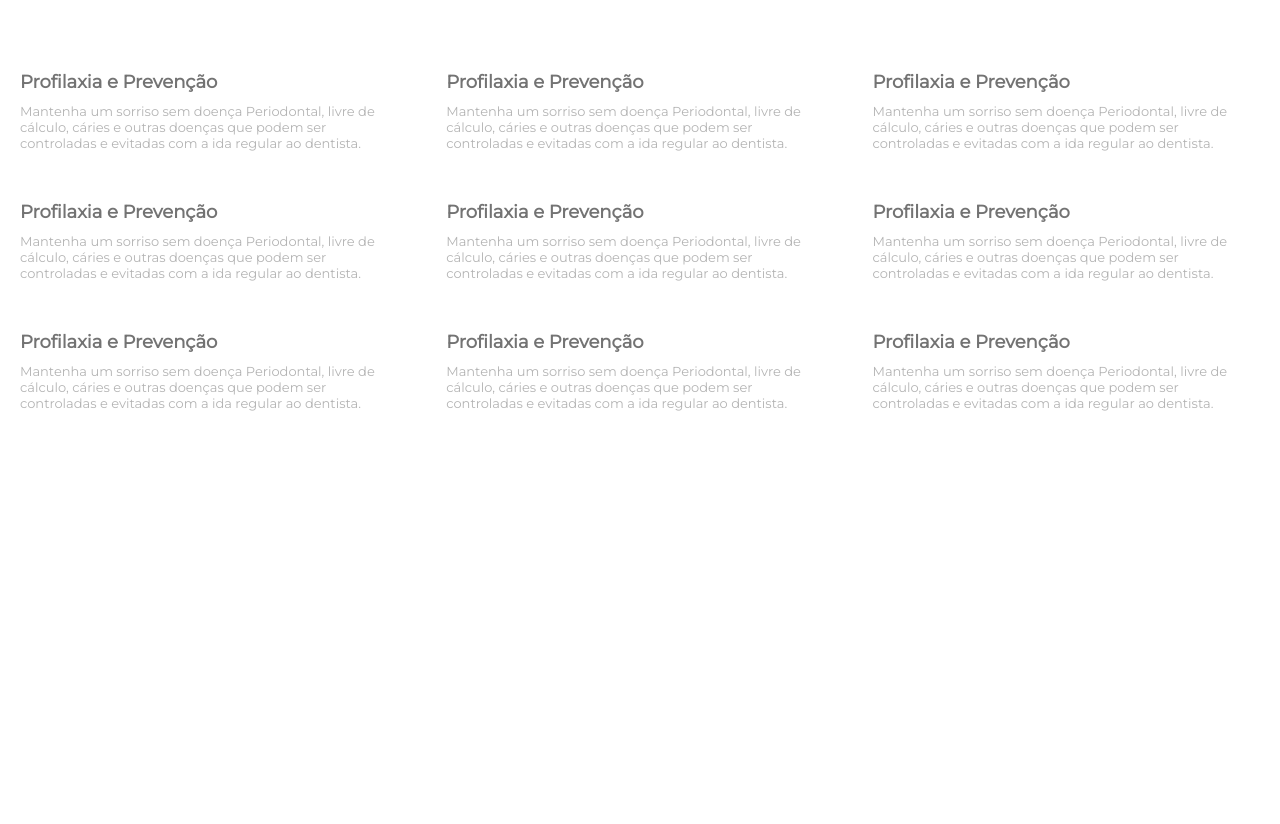
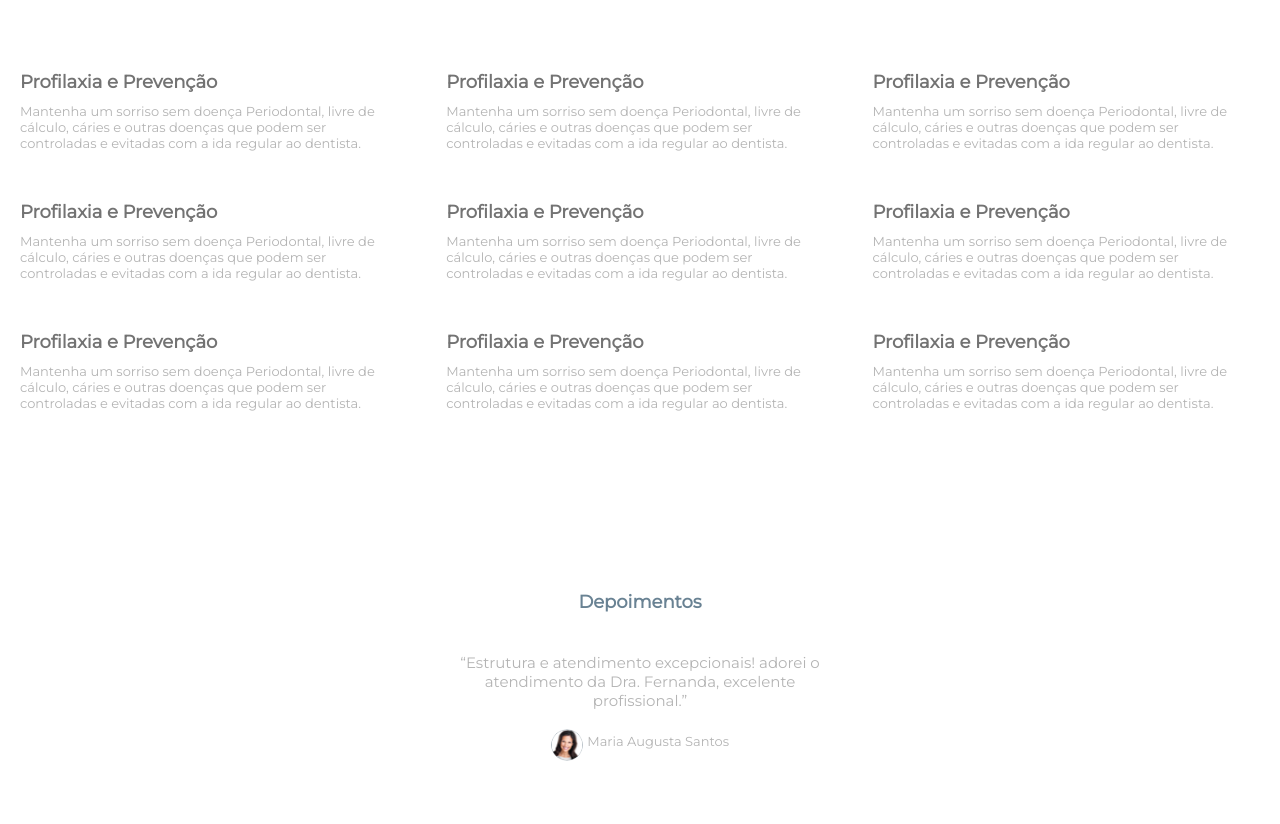
Before and after one commit to MateusFraga1988/Projeto-danki-code-04, a plain HTML site: page index.html in a window 1280 px wide. Shown: the part 1720-2544 px from the top of the page. Before the commit the page ends 2311 px from the top, so only its background shows below. Drawn offline with Linux system fonts and the light colour scheme.

Commit message:
Sessão depoimentos

```diff
--- a/css/style.css
+++ b/css/style.css
@@ -253,6 +253,47 @@ section.tratamentos > .container{
 	color: #b4b4b4;
 }
 
+section.depoimentos > h2{
+	color: #698293;
+	text-align: center;
+	font-size: 18px;
+}
+
+section.depoimentos > .container{
+	padding:40px 0;
+	max-width: 400px;
+}
+
+section.depoimentos .depoimento-single{
+	text-align: center;
+	width: 100%;
+	padding:0 2%;
+}
+
+.depoimento-single quote{
+	font-size: 15px;
+	color: #b4b4b4;
+}
+
+.depoimento-single .nome-depoimento{
+	padding:19px 0;
+}
+
+.nome-depoimento img{
+	width: 32px;
+	height: 32px;
+	border-radius: 16px;
+}
+
+.nome-depoimento span{
+	position: relative;
+	top:4px;
+	font-size: 13px;
+	color: #b4b4b4;
+	display: inline-block;
+	vertical-align: top;
+}
+
 
 @media screen and (max-width: 768px){
 
--- a/index.html
+++ b/index.html
@@ -198,5 +198,20 @@
 	</div><!--container-->
 	</section><!--tratamentos-->
 
+	<section class="depoimentos">
+		<h2>Depoimentos</h2>
+		<div class="container">
+			<div class="depoimento-single">
+				<quote>
+					“Estrutura e atendimento excepcionais! adorei o atendimento da Dra. Fernanda, excelente profissional.”
+				</quote>
+				<div class="nome-depoimento">
+					<img src="imagens/depoimento1.png" />
+					<span>Maria Augusta Santos</span>
+				</div><!--nome-depoimento-->
+			</div><!--depoimento-single-->
+		</div><!--container-->
+	</section><!--depoimentos-->
+
 </body>
 </html>
```
Also changed, not shown: imagens/depoimento1.png (added).
